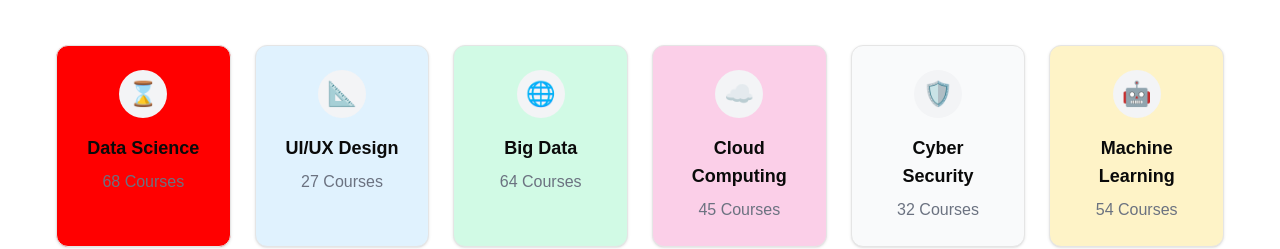
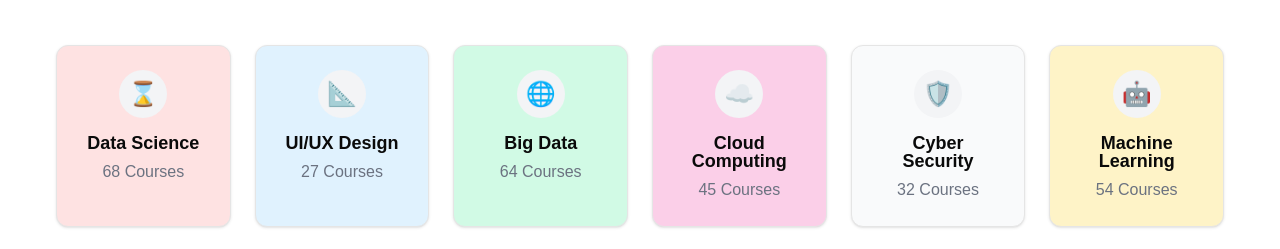
Before and after one commit to bhupeshchoudhary/hash13FrontEnd, a Next.js app: page / in a window 1280 px wide. Shown: the part 4743-4992 px from the top of the page. Built offline with nearby package versions, Linux system fonts and the light colour scheme.

Commit message:
refactor:[adjusted the linespace in popular topics component]

```diff
--- a/src/components/customComponents/landingPage/PopularTopic.tsx
+++ b/src/components/customComponents/landingPage/PopularTopic.tsx
@@ -53,7 +53,8 @@ const PopularTopic = () => {
                 <div className="w-12 h-12 flex items-center justify-center rounded-full bg-gray-100 mb-4">
                   <span className="text-2xl">{topic.icon}</span>
                 </div>
-                <h3 className="font-semibold text-lg mb-2">{topic.title}</h3>
+                <p className="font-semibold text-lg mb-2 leading-[1]">{topic.title}</p>
+
                 <p className="text-gray-500">{topic.courses} Courses</p>
               </div>
             </CardContent>
@@ -69,7 +70,7 @@ const PopularTopic = () => {
 // Function to get colors based on index
 const getColor = (index: number) => {
   const colors = [
-    "#ff0000", // Red
+    "#FEE2E2", // Red
     "#E0F2FE", // Light Blue
     "#D1FAE5", // Green
     "#FBCFE8", // Pink
```
